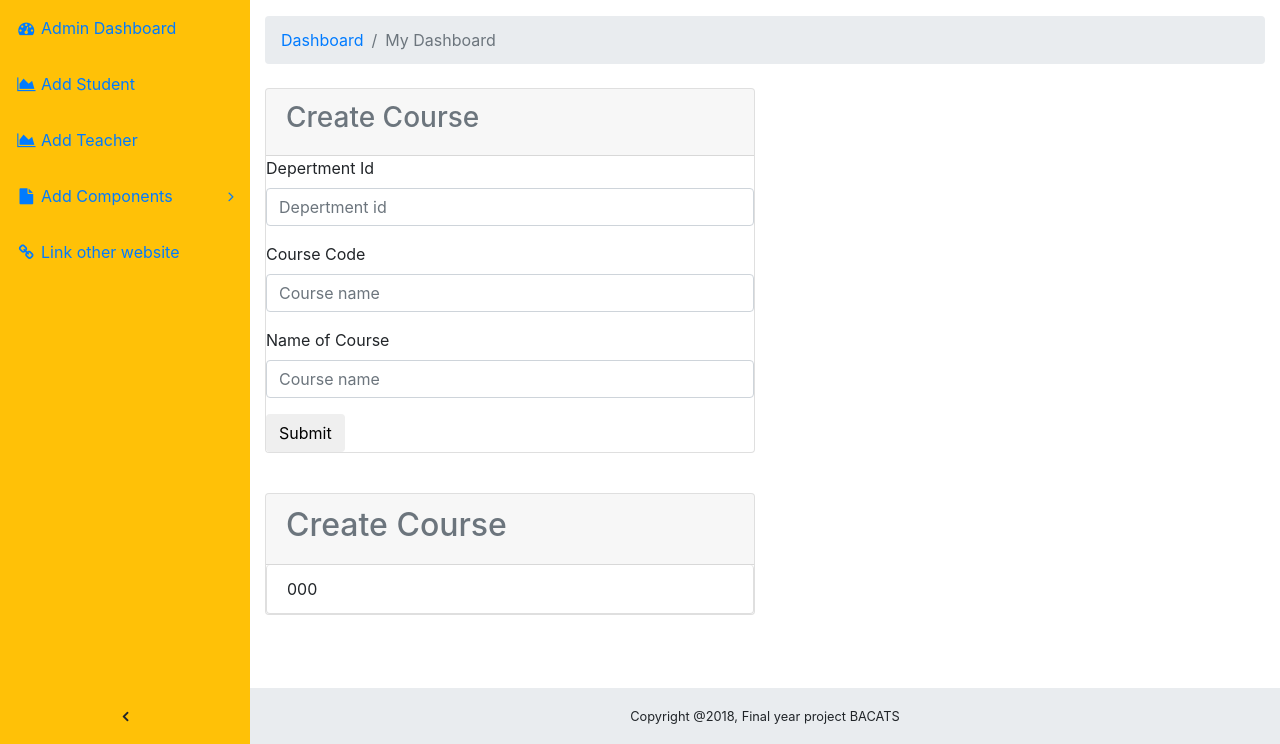
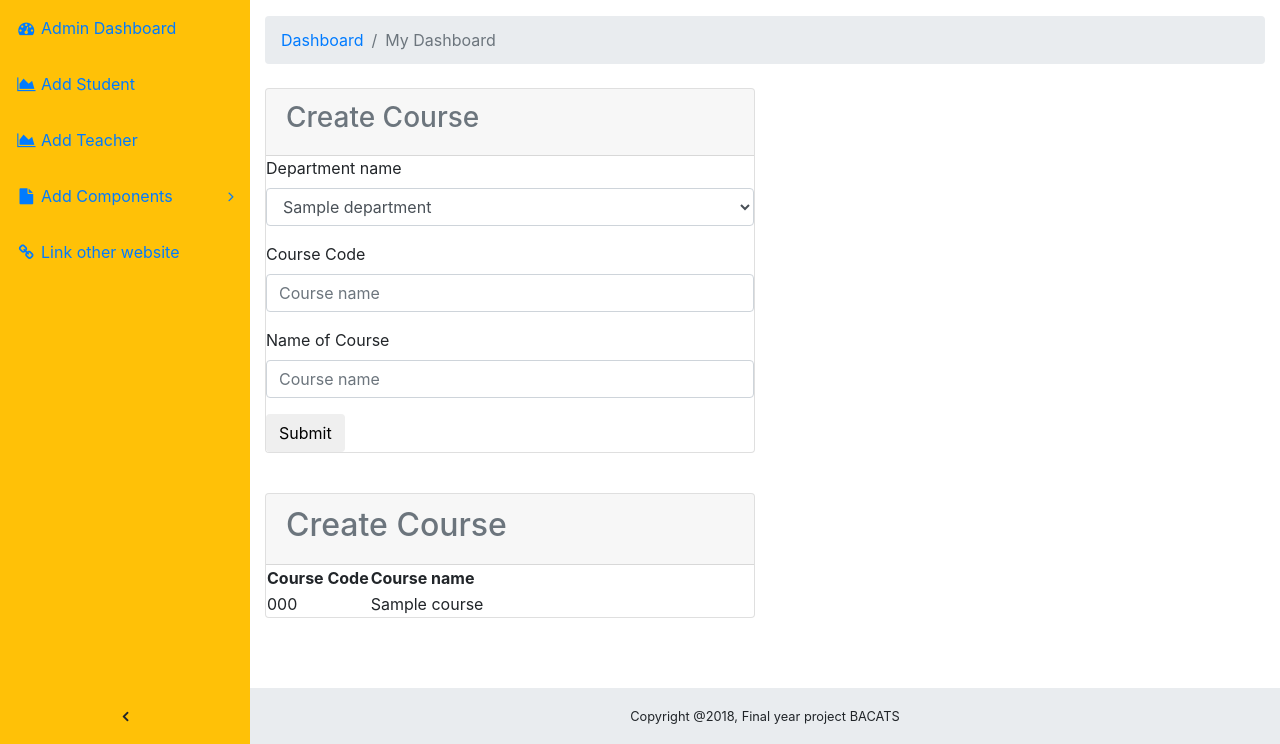
Before and after one commit to Moscow12/BACATS, a CodeIgniter app: page /bacats/index.php/registered/course in a window 1280 px wide. Shown: the part 56-800 px from the top of the page. Run offline with CodeIgniter, Linux system fonts and the light colour scheme; the visitor is signed in with stand-in values (Sample User, id 1); tables that the repository leaves empty or names only in its code hold one stand-in row (values such as "Sample post"); some libraries are stand-ins or nearby versions.

Commit message:
+ of capturing by id

```diff
--- a/application/views/registered/course.php
+++ b/application/views/registered/course.php
@@ -12,8 +12,12 @@
             <div class="card-header small text-muted"><h3><?php echo $title; ?></h3></div>
 
             <div class="form-group">
-                    <label>Depertment Id</label>
-                    <input type="number" class="form-control" name="dept_id" placeholder="Depertment id" required outofocus>
+            <label>Department name</label>
+                <select name="dept_id" class="form-control">
+                    <?php foreach ($departments as $department){ ?>
+                        <option value="<?php echo $department['id']; ?>"><?php echo $department['dept_name']; ?> </option>
+                    <?php }  ?>
+                </select>
             </div>
                 <div class="form-group">
                     <label>Course Code</label>
@@ -35,14 +39,18 @@
             <div class="card-header small text-muted">
                 <h2><?php echo $title; ?></h2>
             </div>
-
-          <ul class="list-group">
+            <table>
+                <tr>
+                    <th>Course Code</th>
+                    <th>Course name</th>
+                </tr>
+                <tr>
                     <?php foreach ($courses as $course){ ?>
-              <li class="list-group-item"><?php echo $course['course_code']; ?>
-
-              </li>
+                        <td><?php echo $course['course_code']; ?></td>
+                        <td><?php echo $course['course_name']; ?></td>
                     <?php } ?>
-          </ul>
+                </tr>
+            </table>
         </div>
     </div>
   </div>
```
Lines whose indentation alone changed are shown as unchanged.
